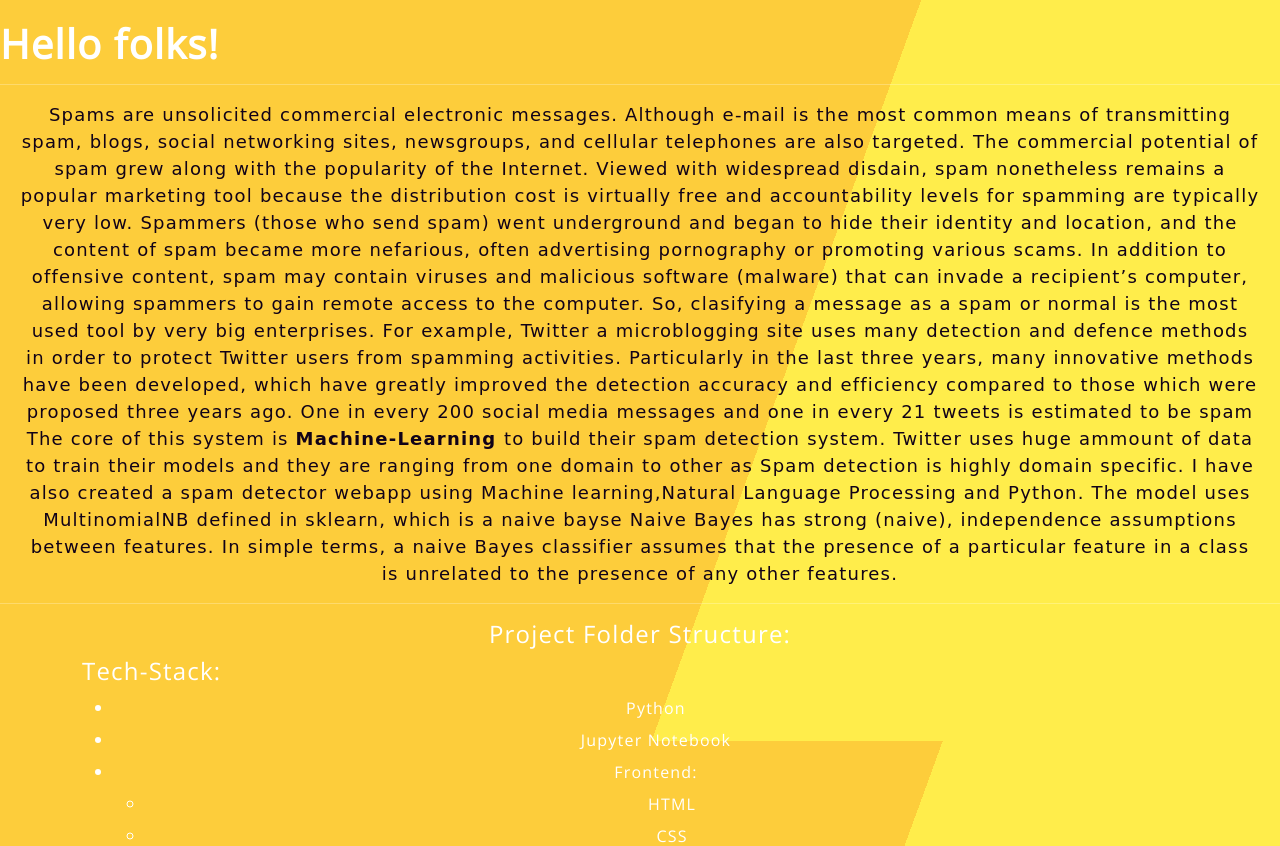
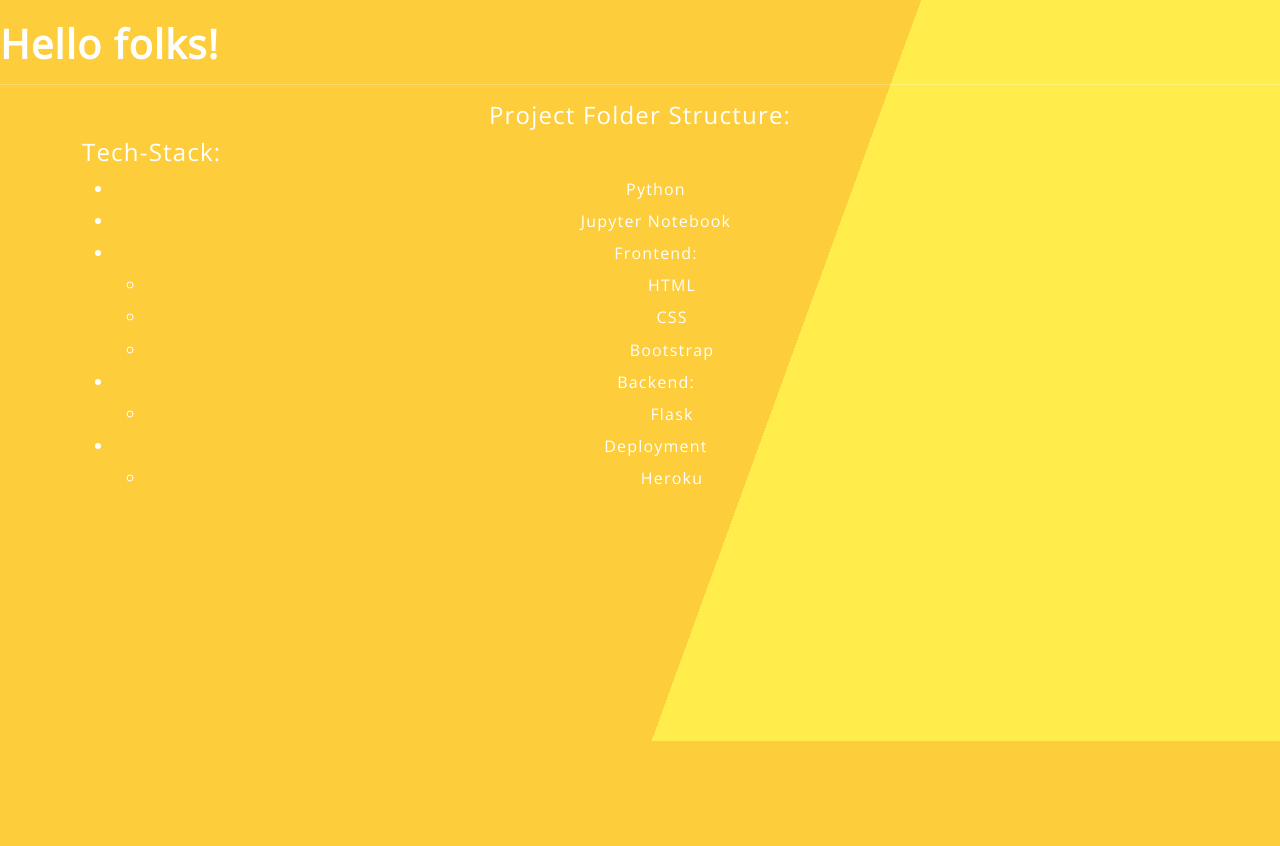
Before and after one commit to ank232/nlp-project, a Flask app: page /about in a window 1280 px wide. Shown: the part 59-905 px from the top of the page. After the commit the page ends 800 px from the top, so only its background shows below. Run offline with Flask 2, Linux system fonts and the light colour scheme.

Commit message:
Update about.html

```diff
--- a/app/templates/public/about.html
+++ b/app/templates/public/about.html
@@ -9,7 +9,6 @@
         padding-left: 20px;
         padding-right: 20px;
         box-sizing: content-box;
-        font-family: cursive;
         color: rgb(17, 2, 24);
         border: 2px rgb(29, 74, 156);
     }
@@ -27,18 +26,6 @@
 
 </style>
 <h1>Hello folks!</h1>
-<hr>
-<p>
-    Spams are unsolicited commercial electronic messages. Although e-mail is the most common means of transmitting spam, blogs, social networking sites, newsgroups, and cellular telephones are also targeted. The commercial potential of spam grew along with
-    the popularity of the Internet. Viewed with widespread disdain, spam nonetheless remains a popular marketing tool because the distribution cost is virtually free and accountability levels for spamming are typically very low. Spammers (those who send
-    spam) went underground and began to hide their identity and location, and the content of spam became more nefarious, often advertising pornography or promoting various scams. In addition to offensive content, spam may contain viruses and malicious
-    software (malware) that can invade a recipient’s computer, allowing spammers to gain remote access to the computer. So, clasifying a message as a spam or normal is the most used tool by very big enterprises. For example, Twitter a microblogging site
-    uses many detection and defence methods in order to protect Twitter users from spamming activities. Particularly in the last three years, many innovative methods have been developed, which have greatly improved the detection accuracy and efficiency
-    compared to those which were proposed three years ago. One in every 200 social media messages and one in every 21 tweets is estimated to be spam The core of this system is <strong>Machine-Learning </strong>to build their spam detection system.
-    Twitter uses huge ammount of data to train their models and they are ranging from one domain to other as Spam detection is highly domain specific. I have also created a spam detector webapp using Machine learning,Natural Language Processing and Python.
-    The model uses MultinomialNB defined in sklearn, which is a naive bayse Naive Bayes has strong (naive), independence assumptions between features. In simple terms, a naive Bayes classifier assumes that the presence of a particular feature in a class
-    is unrelated to the presence of any other features.
-</p>
 <hr>
 <h4>Project Folder Structure:</h4>
 
```
